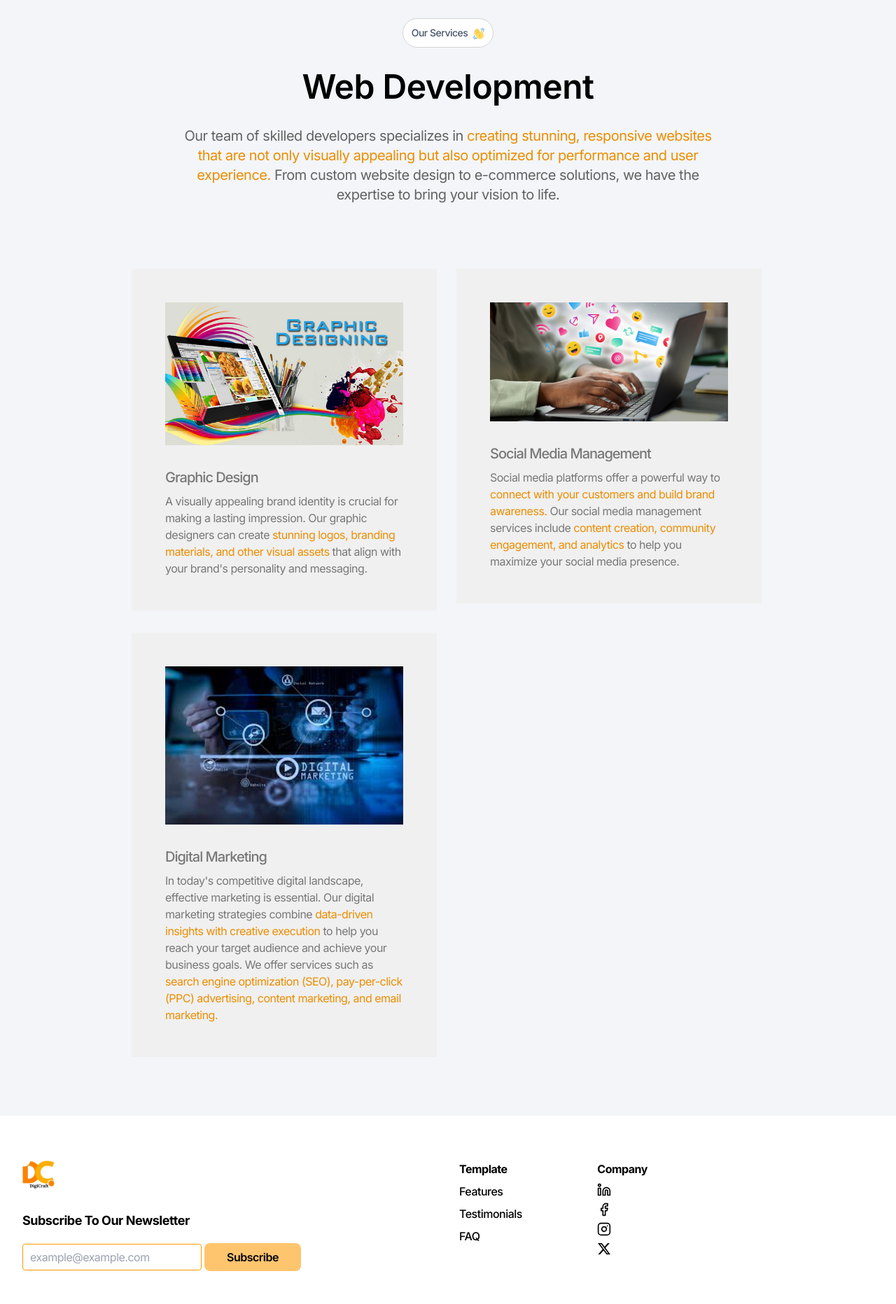
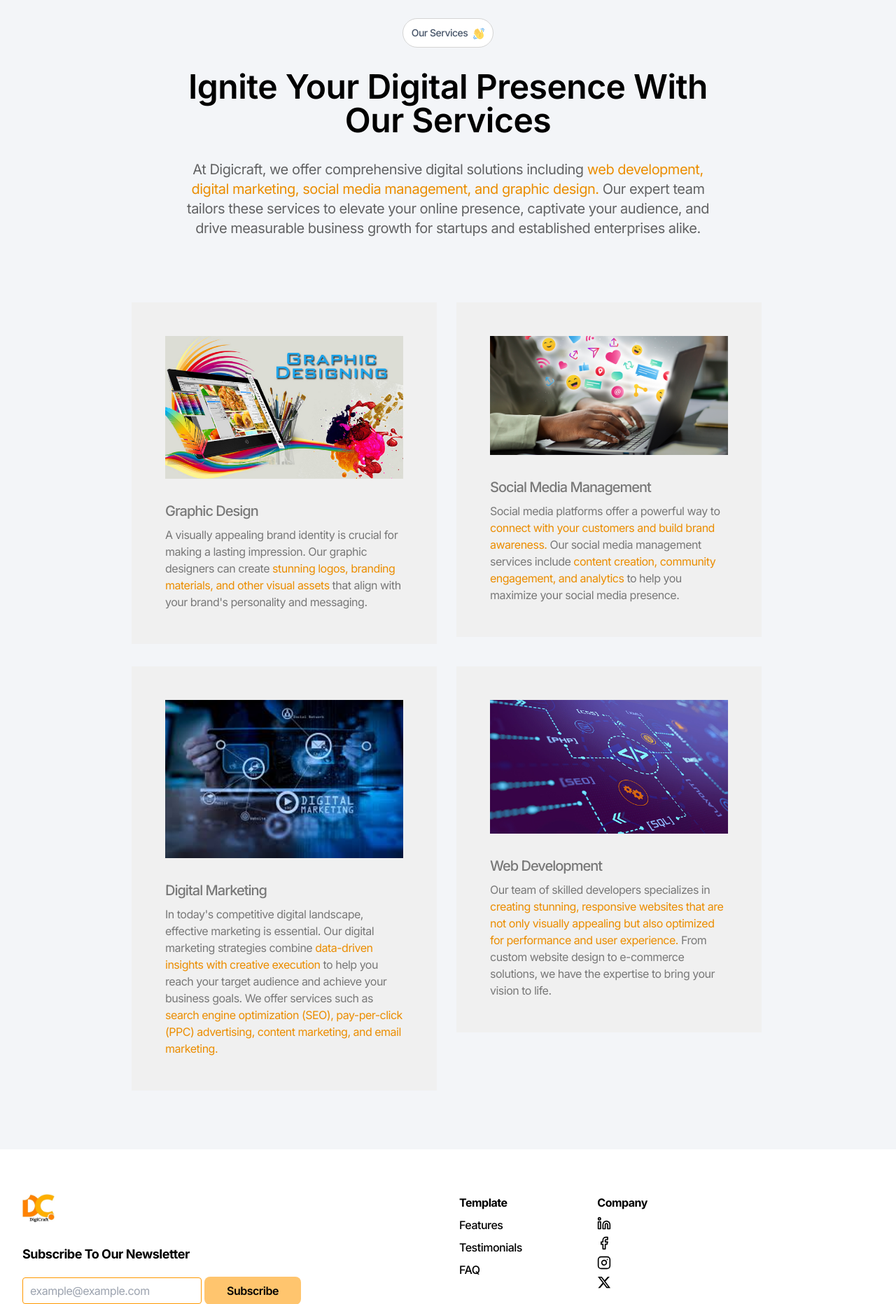
Before and after one commit to MuliJob/Digi-Craft-Website, a Django app: page /services/ in a window 1280 px wide. Shown: the part 84-1947 px from the top of the page at 70% size. Run offline with Django 5.2, Linux system fonts and the light colour scheme; some libraries are stand-ins or nearby versions.

Commit message:
added a  new card to display web development service

```diff
--- a/website/templates/services.html
+++ b/website/templates/services.html
@@ -41,21 +41,15 @@
     <h1
       class="h2 font-semibold text-3xl lg:text-5xl text-center mx-auto"
     >
-      Web Development
+    Ignite Your Digital Presence With Our Services
     </h1>
   </section>
   <div
     class="content text-xl max-w-3xl text-black/60 text-center align--center"
   >
     <p>
-      Our team of skilled developers specializes in
-      <span class="text-secondary-700"
-        >creating stunning, responsive websites that are not only
-        visually appealing but also optimized for performance and user
-        experience.</span
-      >
-      From custom website design to e-commerce solutions, we have the
-      expertise to bring your vision to life.
+      At Digicraft, we offer comprehensive digital solutions including <span class="text-secondary-700">web development, digital marketing, social media management, and graphic design.</span>
+      Our expert team tailors these services to elevate your online presence, captivate your audience, and drive measurable business growth for startups and established enterprises alike.
     </p>
   </div>
   <section class="undefined">
@@ -175,6 +169,46 @@
           </p>
         </div>
       </div>
+      <div
+        href=""
+        target="_self"
+        class="card text-black/60 block aspect-square relative transition-all duration-300 bg-neutral-50 -mt-1 mb-1 -ml-1 card-clip col-span-1 text-primary-900"
+      >
+        <div
+          class="card--body h-100 w-100 w-full bg-white-600/20 p-12"
+        >
+          <div class="card--image undefined">
+            <img
+              alt="Web Development."
+              class="object-cover undefined"
+              width="672"
+              height="452"
+              src="{% static 'images/web-devel-important.jpg' %}"
+              loading="lazy"
+              decoding="async"
+            />
+          </div>
+          <div
+            class="card--header flex flex-row w-auto items-center justify-between"
+          >
+            <h2
+              class="font-medium text-primary-900 mb-0 text-3xl leading-9 tracking-tighter !text-black !text-2xl !font-bold"
+            >
+            Web Development
+            </h2>
+          </div>
+          <p>
+            Our team of skilled developers specializes in
+            <span class="text-secondary-700"
+              >creating stunning, responsive websites that are not only
+              visually appealing but also optimized for performance and user
+              experience.</span
+            >
+            From custom website design to e-commerce solutions, we have the
+            expertise to bring your vision to life.
+          </p>
+        </div>
+      </div>
     </div>
   </section>
 </section>
```
Also changed, not shown: website/templates/digicraft.html (+43 -9 lines), website/static/images/web-devel-important.jpg (added).
